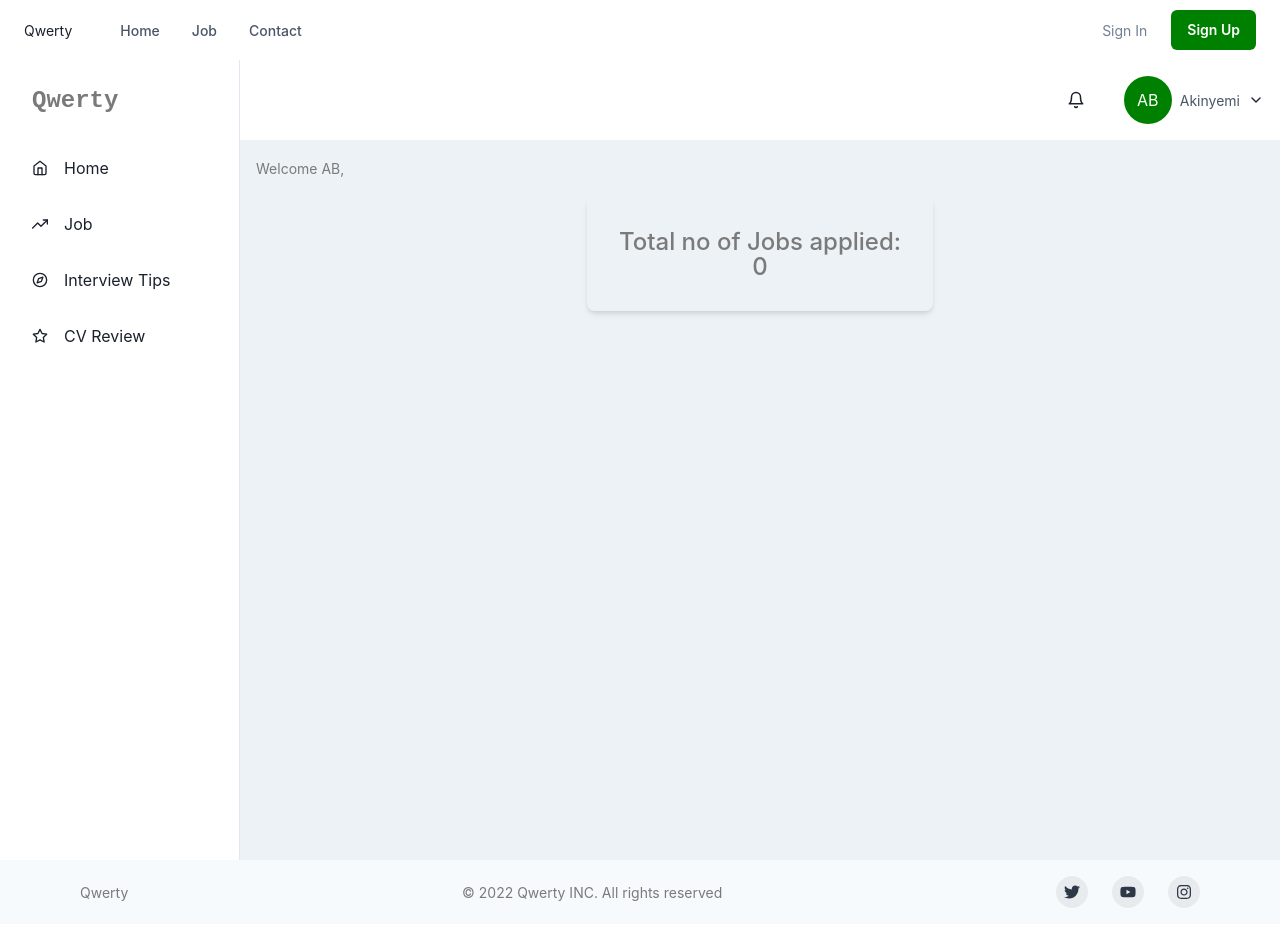
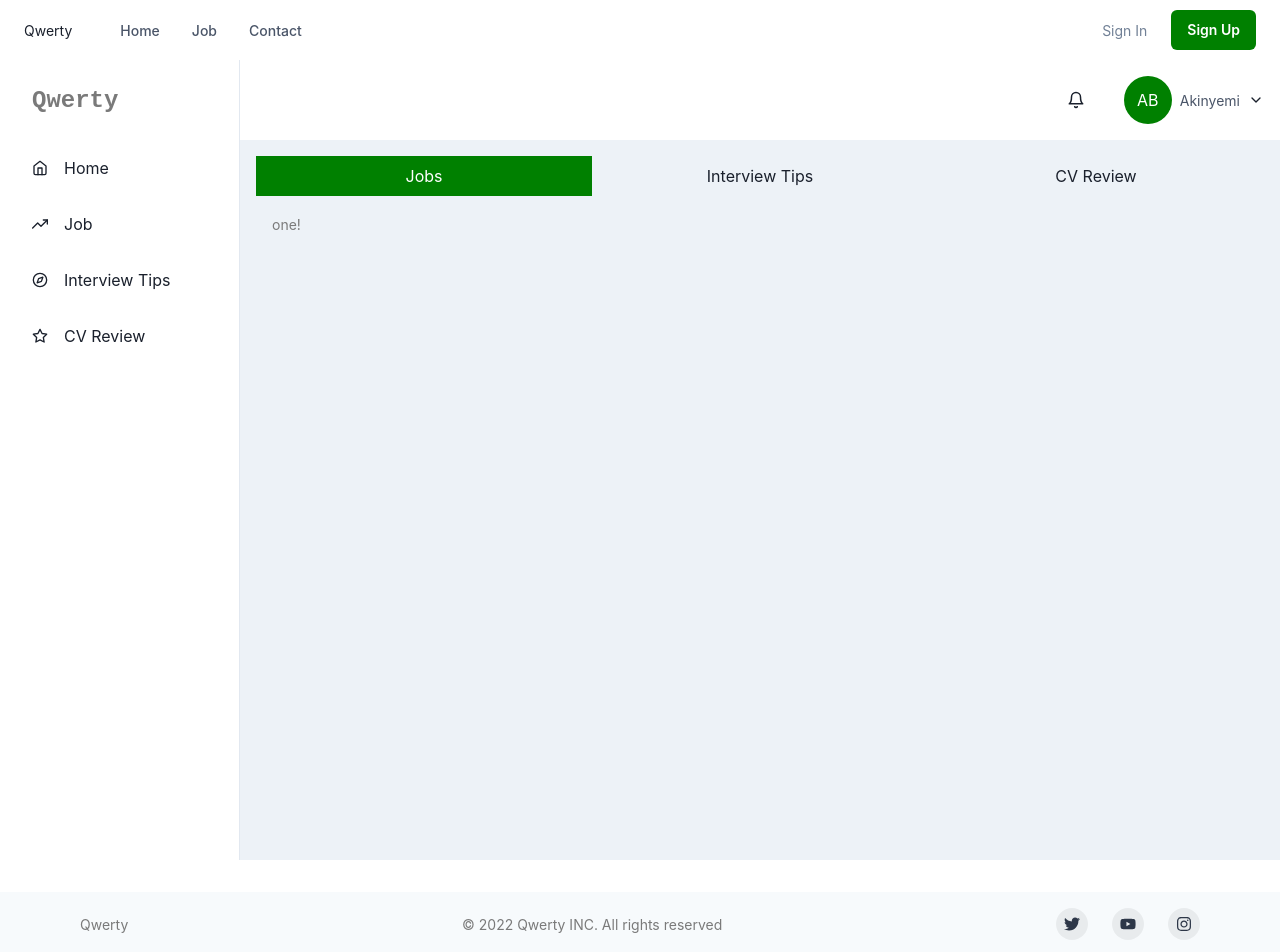
Before and after one commit to Lizzy223/Qwerty, a React (Create React App) app: page /dashboard in a window 1280 px wide. Shown: the top 952 px of the page. Before the commit the page ends 924 px from the top, so only its background shows below. Built offline with nearby package versions, Linux system fonts and the light colour scheme.

Commit message:
contact modified

```diff
--- a/src/components/Cta.js
+++ b/src/components/Cta.js
@@ -58,7 +58,7 @@ import {
 
     return (
       <>
-      <Box w='100%' h='75vh'  display='flex' align='center !important' justifyContent='center !important'  >
+      <Box w='100%' h='75vh'  display='flex' align='center !important' justifyContent='center !important' pb='1rem' >
                 <Stack w={['75%','50%']}  m='auto' alignItems='center' justifyContent='center' spacing={6}>
                     <Text fontWeight='700' color='#000' fontSize='2rem'>Send a Message</Text>
                     <VStack alignItems='flex-start' w='full'>
--- a/src/components/DashboardHomepage.js
+++ b/src/components/DashboardHomepage.js
@@ -1,16 +1,30 @@
 import React from 'react'
-import {Box, Text,} from '@chakra-ui/react'
+import {Box, Text,Tabs, TabList, TabPanels, Tab, TabPanel} from '@chakra-ui/react'
 
 const DashboardHomepage = () => {
   return (
-    <Box >
-        <Text>Welcome AB,</Text>
-        <Box mt='1rem' display='flex' justifyContent='center' alignItems='center'>
-            <Box p='2rem' borderRadius='8px' boxShadow='md'  display='flex' justifyContent='center' alignItems='center' flexDirection='column'>
-                <Text fontWeight='500' fontSize='1.5rem'>Total no of Jobs applied:</Text>
-                <Text fontWeight='500' fontSize='1.5rem'>0</Text>
-            </Box>
-        </Box>
+    <Box w='full'>
+
+            <Tabs isFitted  variant='unstyled'>
+                <TabList>
+                    <Tab _focus={{outline:'none', border:'none'}} _selected={{ color: 'white', bg: 'green', border:'none' }}>Jobs</Tab>
+                    <Tab _focus={{outline:'none', border:'none'}} _selected={{ color: 'white', bg: 'green', border:'none' }}>Interview Tips</Tab>
+                    <Tab _focus={{outline:'none', border:'none'}} _selected={{ color: 'white', bg: 'green' , border:'none'}}>CV Review</Tab>
+                </TabList>
+
+                <TabPanels>
+                    <TabPanel>
+                    <p>one!</p>
+                    </TabPanel>
+                    <TabPanel>
+                    <p>two!</p>
+                    </TabPanel>
+                    <TabPanel>
+                    <p>three!</p>
+                    </TabPanel>
+                </TabPanels>
+            </Tabs>
+
     </Box>
   )
 }
--- a/src/components/Footer.js
+++ b/src/components/Footer.js
@@ -42,7 +42,12 @@ import {
     return (
       <Box
         bg={useColorModeValue('gray.50', 'gray.900')}
-        color={useColorModeValue('gray.700', 'gray.200')}>
+        color={useColorModeValue('gray.700', 'gray.200')}
+        display='flex'
+        alignItems='center'
+        flexDirection={['column', 'row']}
+        mt='2rem'
+       >
         <Container
           as={Stack}
           maxW={'6xl'}
--- a/src/pages/Contact.js
+++ b/src/pages/Contact.js
@@ -1,14 +1,20 @@
 import React from 'react'
 //import Nav from './../components/Nav';
 import Cta from './../components/Cta'
+import {Box, Text} from '@chakra-ui/react'
 
 
 const Contact = () => {
   return (
-    <div >
-        {/* <Nav/> */}
+    <Box w='full' h='100vh' >
+        <Box bg='black !important' h={['25vh','25vh','35vh']} w='full' display='flex' flexDirection='column' justifyContent='center' alignItems='center'>
+				<Text fontWeight='700' color='#fff' fontSize='2rem' >Contact Us</Text><br/>
+                <Text fontWeight='700' color='#fff' fontSize='1.5rem' >Qwerty Inc</Text>
+			</Box>
+      <Box h={['75vh','75vh','65vh']}>
         <Cta/>
-    </div>
+      </Box>
+    </Box>
   )
 }
 
```
